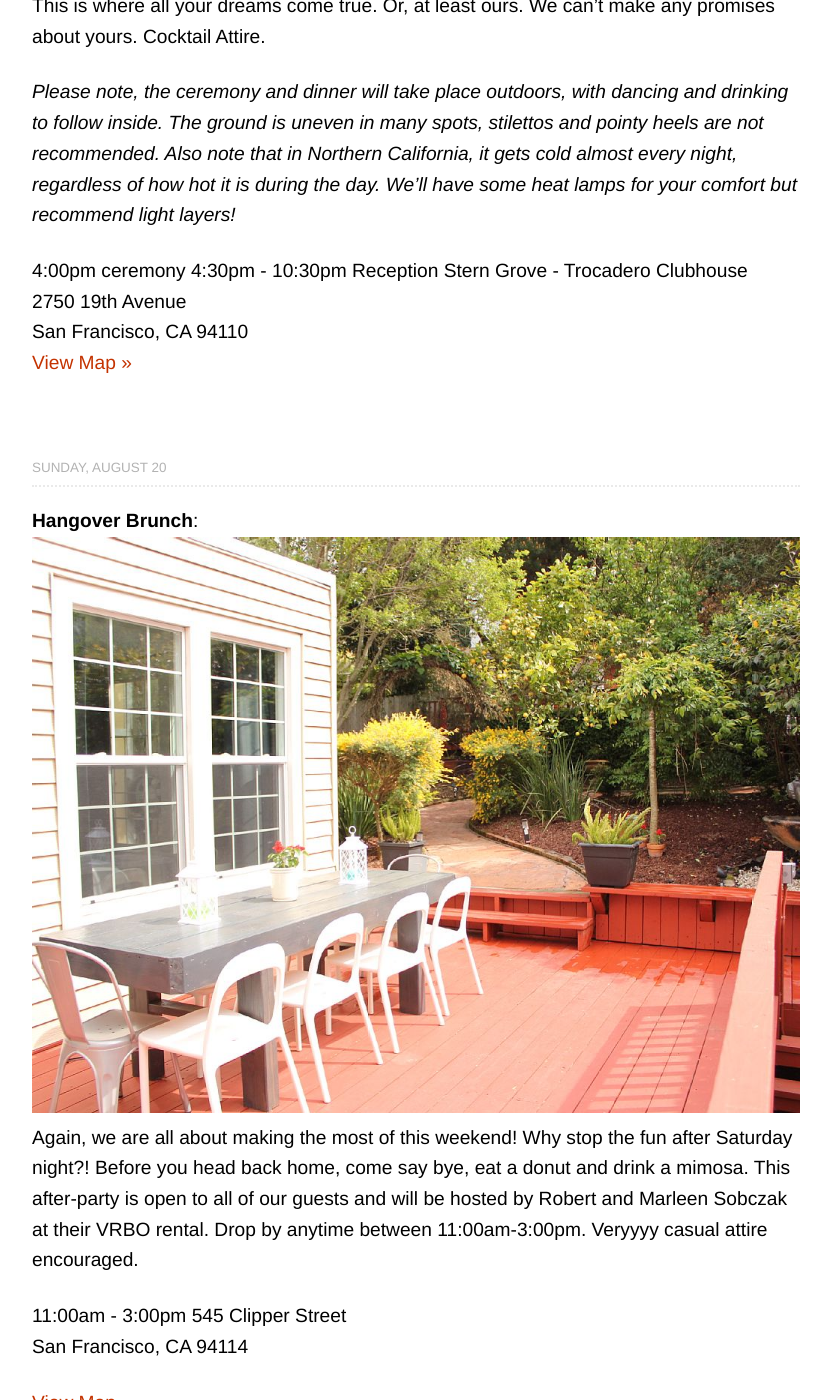
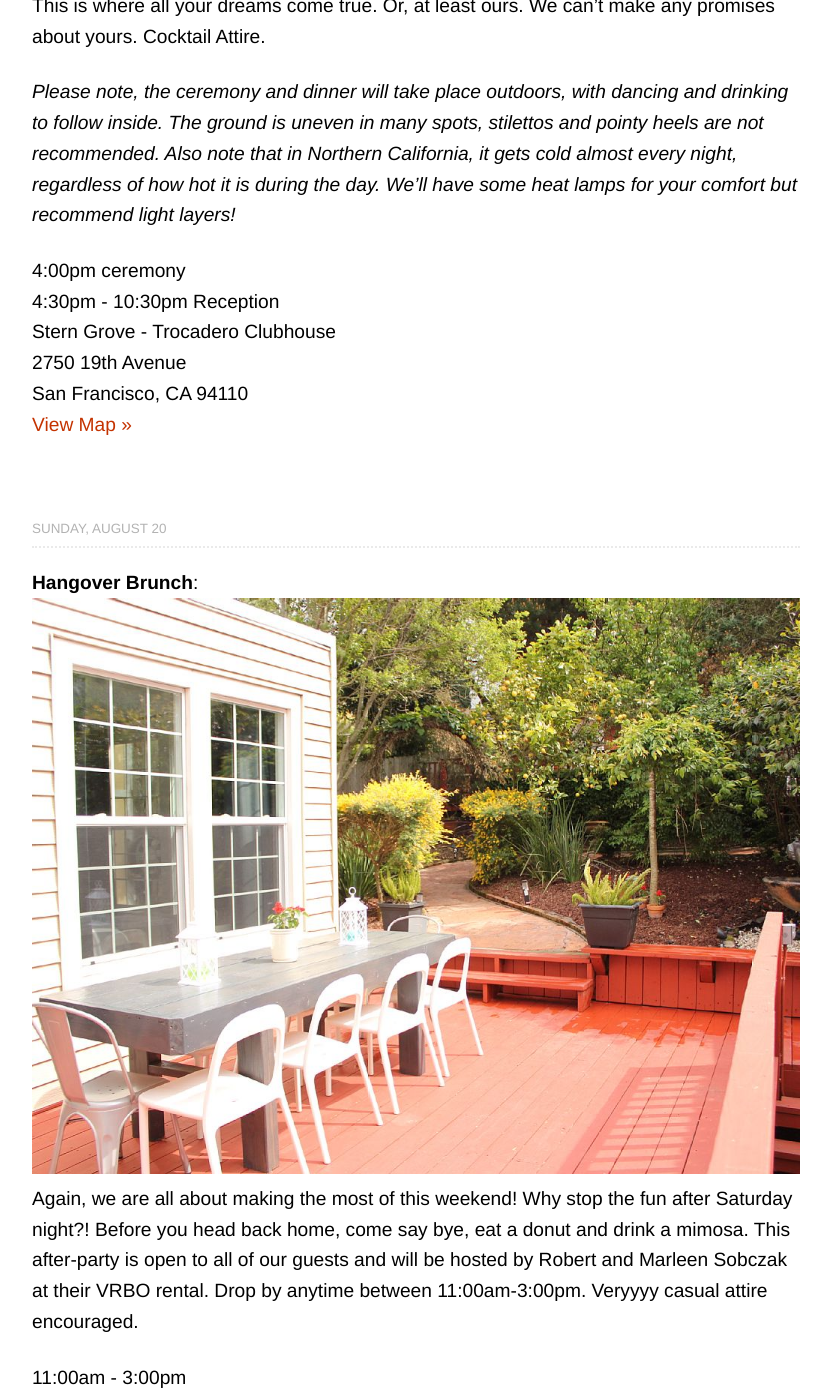
Before and after one commit to nkadlac/alieplusnate.com, a Jekyll site: the page built from schedule.md, in a window 1280 px wide and 1400 px high, scrolled down 1935 px. Shown: the whole window, without its empty margins (224-1055 px from the left). Built offline with Jekyll 4.4.1, drawn with Linux system fonts in a browser that asks for light colours; some web fonts are replaced.

```diff
--- a/schedule.md
+++ b/schedule.md
@@ -26,8 +26,8 @@ This is where all your dreams come true. Or, at least ours. We can't make any pr
 
 *Please note, the ceremony and dinner will take place outdoors, with dancing and drinking to follow inside. The ground is uneven in many spots, stilettos and pointy heels are not recommended. Also note that in Northern California, it gets cold almost every night, regardless of how hot it is during the day. We'll have some heat lamps for your comfort but recommend light layers!*
 
-4:00pm ceremony
-4:30pm - 10:30pm Reception
+4:00pm ceremony<br>
+4:30pm - 10:30pm Reception<br>
 Stern Grove - Trocadero Clubhouse<br>
 2750 19th Avenue<br>
 San Francisco, CA 94110<br>
@@ -39,7 +39,7 @@ San Francisco, CA 94110<br>
 ![brunch.jpeg](/uploads/brunch.jpeg)
 Again, we are all about making the most of this weekend! Why stop the fun after Saturday night?! Before you head back home, come say bye, eat a donut and drink a mimosa. This after-party is open to all of our guests and will be hosted by Robert and Marleen Sobczak at their VRBO rental. Drop by anytime between 11:00am-3:00pm. Veryyyy casual attire encouraged.
 
-11:00am - 3:00pm
+11:00am - 3:00pm<br>
 545 Clipper Street<br>
 San Francisco, CA 94114
 
```
